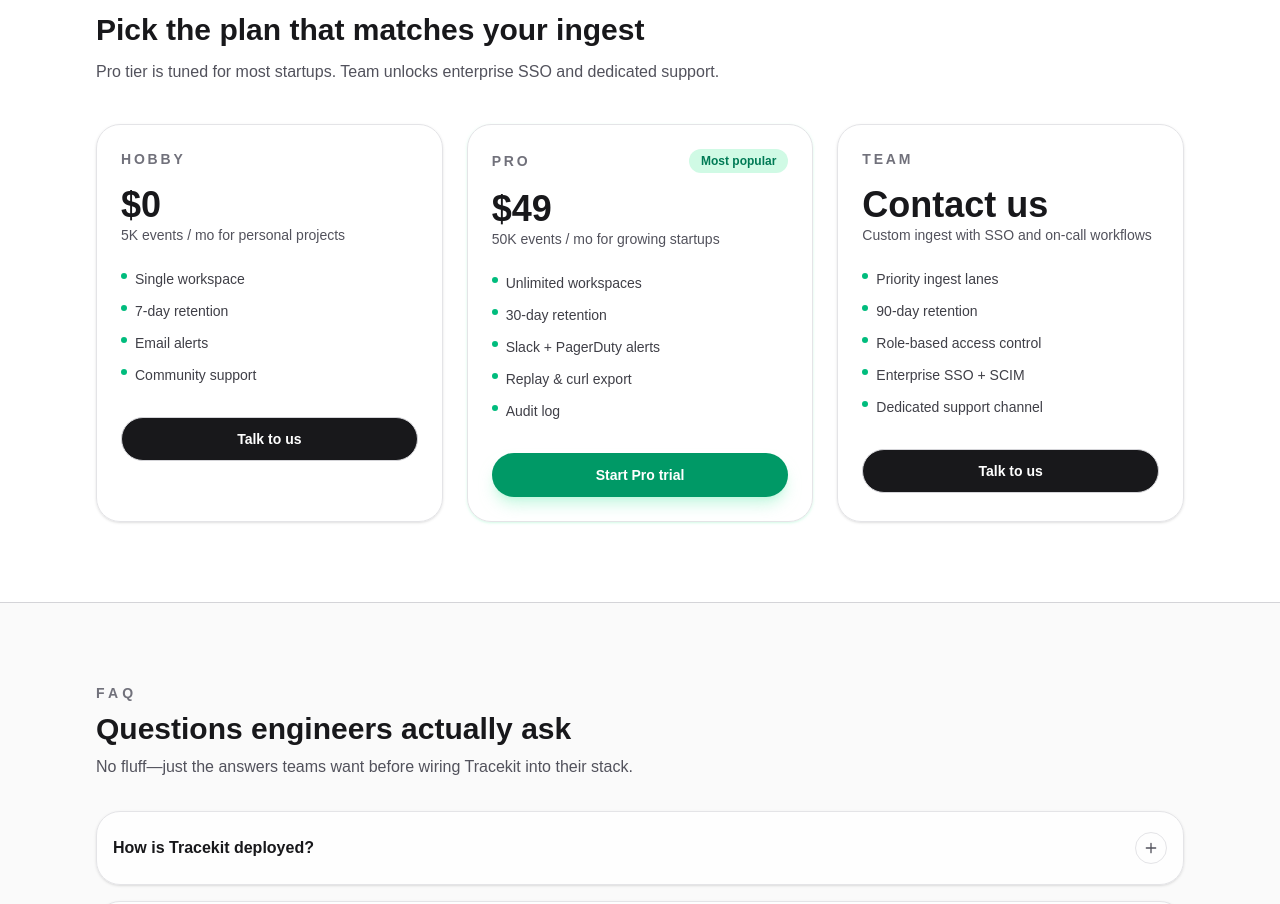
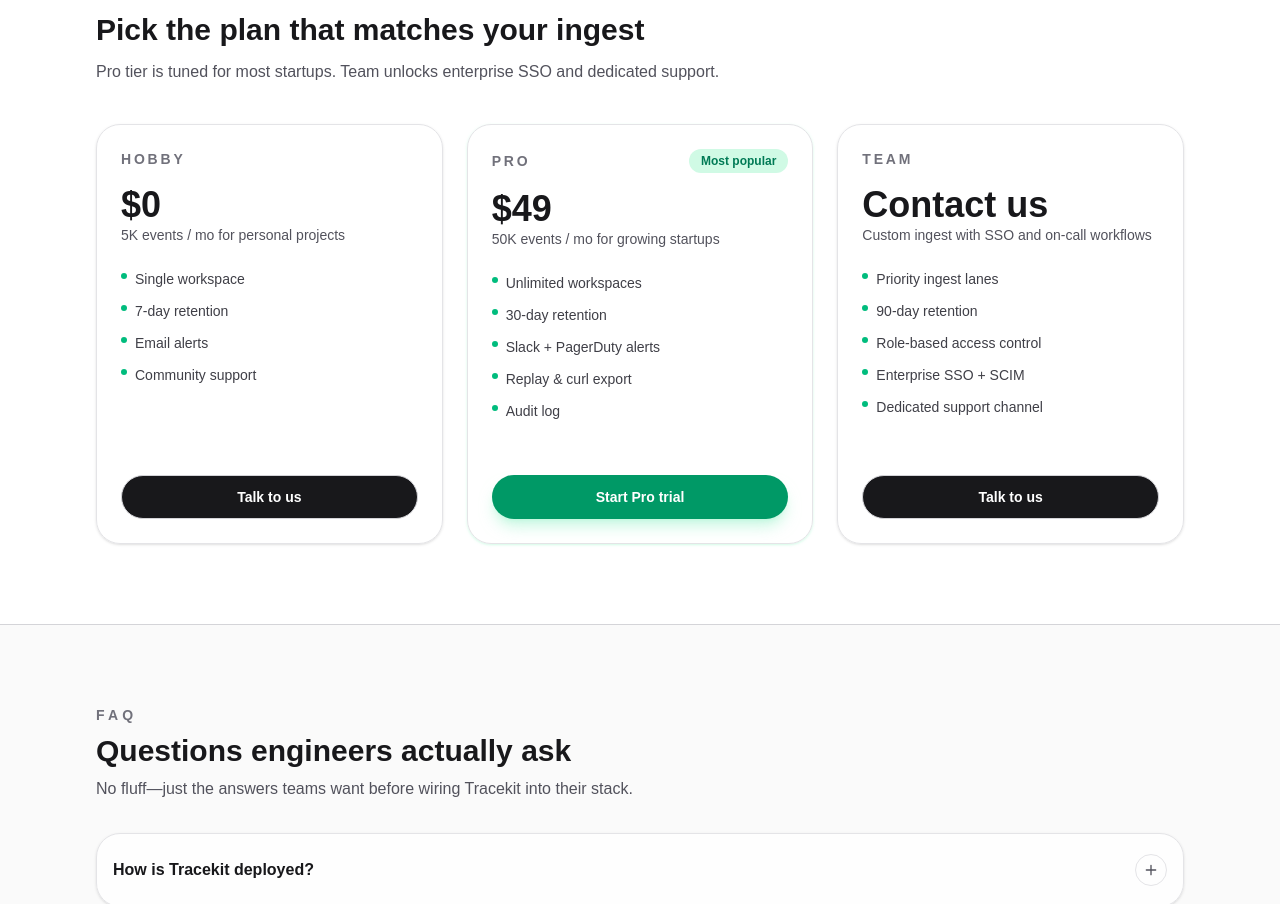
Before and after one commit to Ali-Topal/Tracekit, a Next.js app: page / in a window 1280 px wide. Shown: the part 3180-4084 px from the top of the page. Built offline with nearby package versions, Linux system fonts and the light colour scheme.

Commit message:
chore: adjust pricing card balance

```diff
--- a/src/components/sections/PricingSection.tsx
+++ b/src/components/sections/PricingSection.tsx
@@ -21,7 +21,7 @@
             <article
               key={tier.name}
               className={cn(
-                "flex h-full flex-col rounded-3xl border border-zinc-200 bg-white/80 p-6 shadow-sm transition hover:-translate-y-1 hover:shadow-xl",
+                "flex h-full min-h-[420px] flex-col rounded-3xl border border-zinc-200 bg-white/80 p-6 shadow-sm transition hover:-translate-y-1 hover:shadow-xl",
                 tier.highlighted && "border-emerald-500 bg-emerald-50 shadow-emerald-100/80"
               )}
             >
@@ -37,7 +37,7 @@
               </div>
               <p className="mt-4 text-4xl font-semibold">{tier.price}</p>
               <p className="text-sm text-zinc-600">{tier.tagline}</p>
-              <ul className="mt-6 space-y-3 text-sm text-zinc-700">
+              <ul className="mt-6 flex flex-1 flex-col space-y-3 text-sm text-zinc-700">
                 {tier.bullets.map((bullet) => (
                   <li key={bullet} className="flex items-start gap-2">
                     <span className="mt-1 h-1.5 w-1.5 rounded-full bg-emerald-500" />
@@ -45,7 +45,7 @@
                   </li>
                 ))}
               </ul>
-              <Button className="mt-8 w-full" variant={tier.highlighted ? "primary" : "secondary"}>
+              <Button className="mt-8 w-full md:mt-auto" variant={tier.highlighted ? "primary" : "secondary"}>
                 {tier.highlighted ? "Start Pro trial" : "Talk to us"}
               </Button>
             </article>
```
